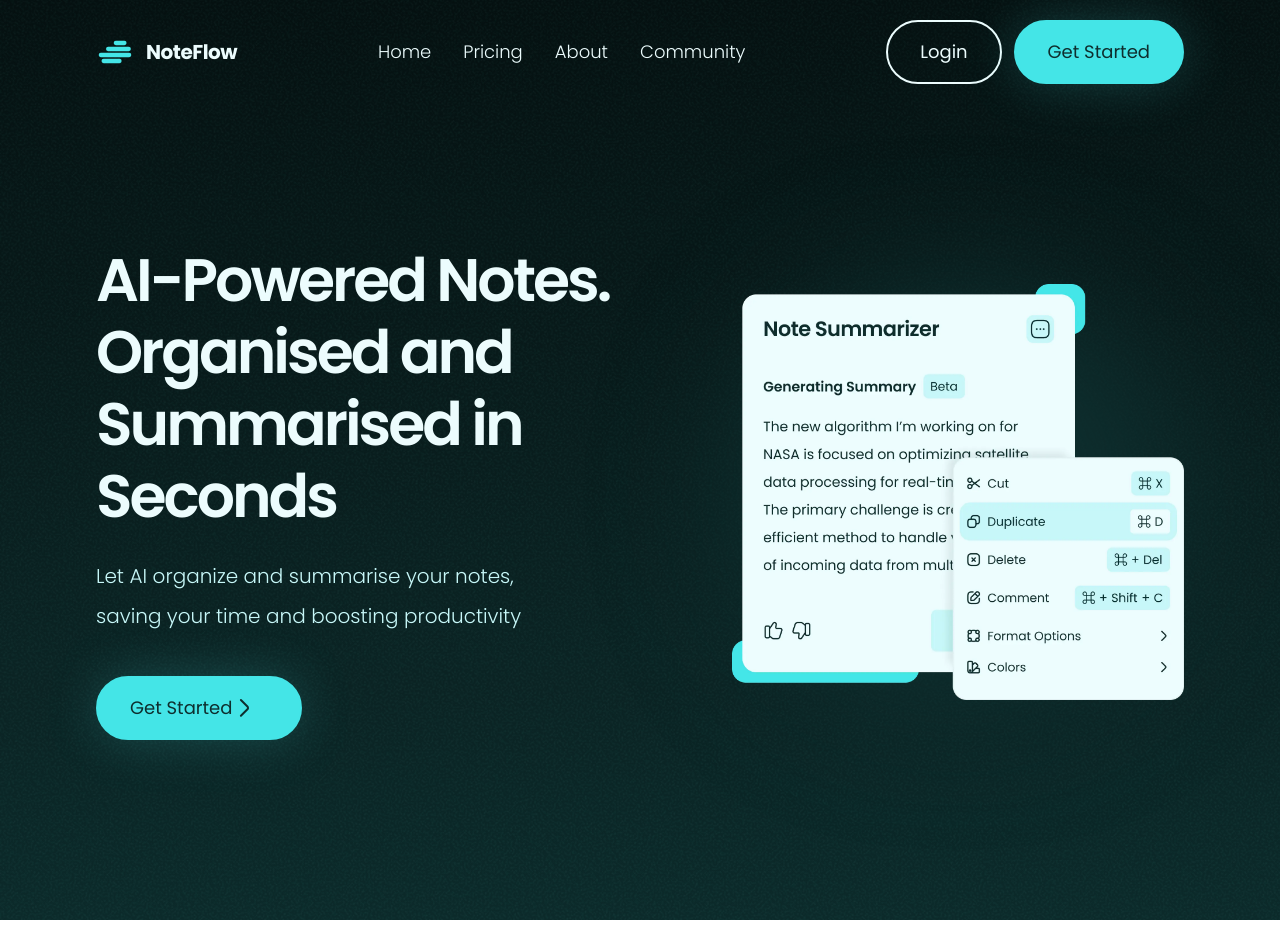
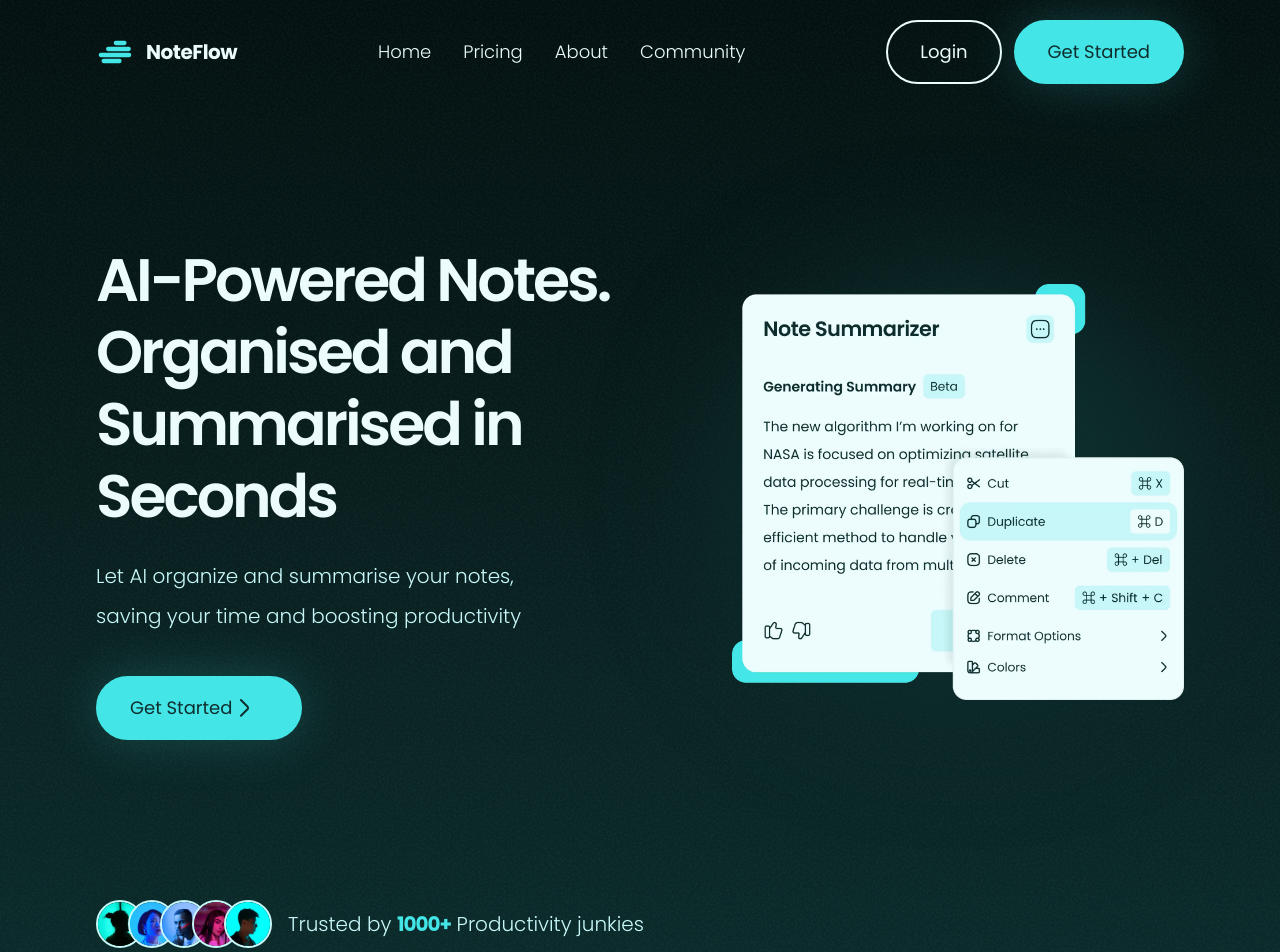
Before and after one commit to rickstha/Noteflow-website, a React (Vite) app: page / in a window 1280 px wide. Shown: the top 952 px of the page. Before the commit the page ends 920 px from the top, so only its background shows below. Built offline with nearby package versions, Linux system fonts and the light colour scheme.

Commit message:
Review section done. Rensonsive remaining

```diff
--- a/src/App.jsx
+++ b/src/App.jsx
@@ -2,6 +2,7 @@
 import Hero from "./components/sections/Hero";
 import Navigation from "./components/sections/Navigation";
 import Page from "./components/sections/Page";
+import Reviews from "./components/sections/Reviews";
 
 function App() {
   return <>
@@ -9,6 +10,7 @@
     <Header>
       <Navigation/>
       <Hero/>
+      <Reviews/>
     </Header>
     </Page>
   </>
--- /dev/null
+++ b/src/components/sections/Reviews.jsx
@@ -0,0 +1,21 @@
+import { reviews } from "../../utils/content"
+const Reviews = () => {
+  return (
+    <section className=" m-auto flex max-w-[90rem] flex-wrap items-center gap-x-4 gap-y-4 mx-24 ">
+    <ul className="flex ">
+        {
+            reviews.map((review)=>(
+                <li key={review.id} className=" -mr-4 last:mr-0">
+                    <img src={review.src} alt={review.alt} className=" border-primary-100 border-2 h-12 rounded-full"/>
+                </li>
+            ))
+        }
+    </ul>
+    <p className="text-primary-100 text-xl/loose font-light">
+    Trusted by <span className=" text-primary-500 font-bold tracking-tighter">1000+</span> Productivity junkies
+    </p>
+    </section>
+  )
+}
+
+export default Reviews
```
